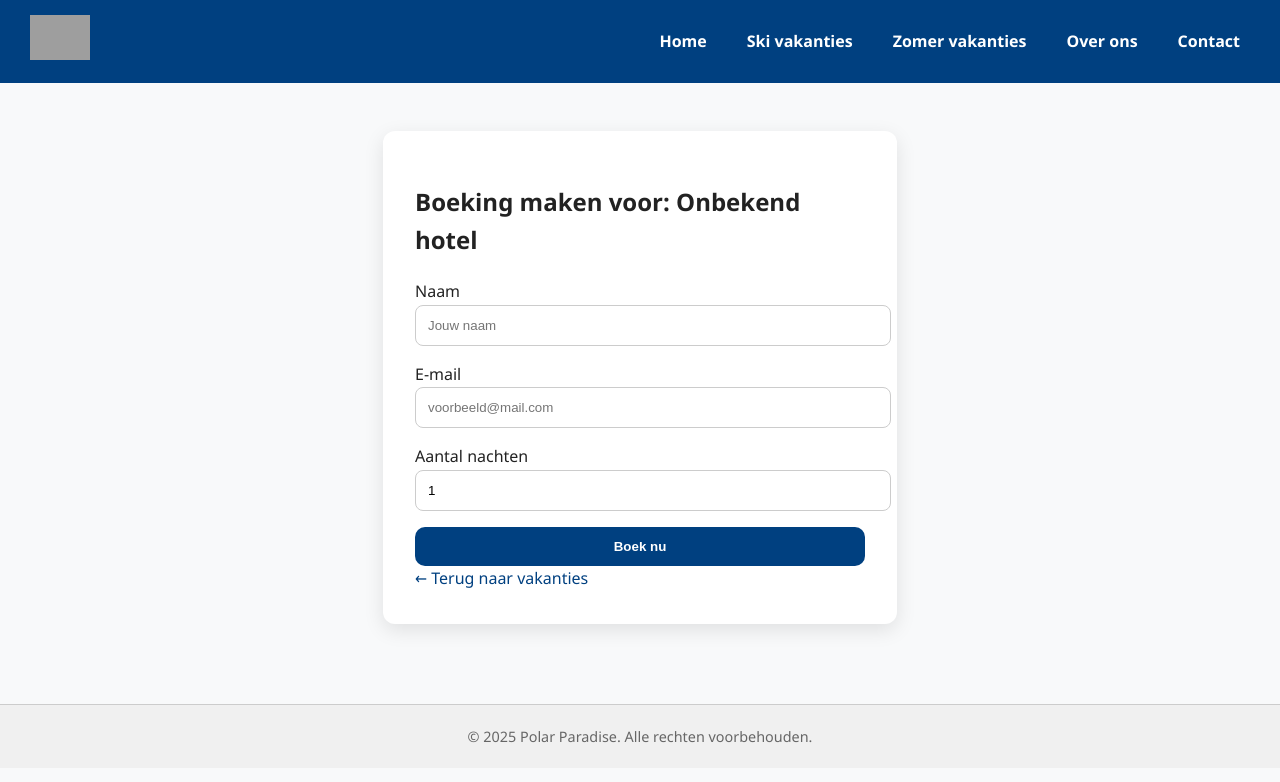
After one commit to AidenColin024/Vakantie-website, a PHP site: page /boeking.php in a window 1280 px wide. The commit adds this page. Shown: the top 782 px of the page. Run offline with PHP 8.4, Linux system fonts and the light colour scheme; grey boxes are pictures that could not be loaded.

Commit message:
boeking pagina gemaakt

```diff
--- /dev/null
+++ b/html/boeking.php
@@ -0,0 +1,71 @@
+<?php
+$hotel = isset($_GET['hotel']) ? htmlspecialchars($_GET['hotel']) : 'Onbekend hotel';
+$melding = '';
+
+if ($_SERVER["REQUEST_METHOD"] === "POST") {
+    $naam = trim($_POST['naam'] ?? '');
+    $email = trim($_POST['email'] ?? '');
+    $aantalNachten = intval($_POST['aantal_nachten'] ?? 1);
+
+    if ($naam === '' || $email === '' || $aantalNachten < 1) {
+        $melding = "Vul alle velden correct in.";
+    } else {
+        $melding = "Bedankt voor je boeking bij <strong>$hotel</strong>, $naam! We nemen zo snel mogelijk contact met je op via $email.";
+    }
+}
+?>
+
+<!DOCTYPE html>
+<html lang="nl">
+<head>
+    <meta charset="UTF-8" />
+    <meta name="viewport" content="width=device-width, initial-scale=1" />
+    <title>Boeking maken – <?php echo $hotel; ?> | Polar & Paradise</title>
+    <link rel="stylesheet" href="vakantie.css" />
+</head>
+<body>
+<header class="pp-header">
+    <div class="logo">
+        <a href="index.php"><img src="images/image1 (1).png" alt="Polar & Paradise" /></a>
+    </div>
+    <nav class="pp-nav">
+        <ul>
+            <li><a href="index.php">Home</a></li>
+            <li><a href="ski.php">Ski vakanties</a></li>
+            <li><a href="zomer.php">Zomer vakanties</a></li>
+            <li><a href="overons.php">Over ons</a></li>
+            <li><a href="contact.php">Contact</a></li>
+        </ul>
+    </nav>
+</header>
+
+<main class="booking-main">
+    <section class="booking-container">
+        <h1>Boeking maken voor: <?php echo $hotel; ?></h1>
+
+        <?php if ($melding): ?>
+            <div class="alert"><?php echo $melding; ?></div>
+        <?php endif; ?>
+
+        <form class="booking-form" method="post" action="">
+            <label for="naam">Naam</label>
+            <input type="text" id="naam" name="naam" placeholder="Jouw naam" required />
+
+            <label for="email">E-mail</label>
+            <input type="email" id="email" name="email" placeholder="voorbeeld@mail.com" required />
+
+            <label for="aantal_nachten">Aantal nachten</label>
+            <input type="number" id="aantal_nachten" name="aantal_nachten" min="1" value="1" required />
+
+            <button type="submit" class="btn-submit">Boek nu</button>
+        </form>
+
+        <a href="oostenrijk.php" class="link-back">← Terug naar vakanties</a>
+    </section>
+</main>
+
+<footer class="pp-footer">
+    © 2025 Polar Paradise. Alle rechten voorbehouden.
+</footer>
+</body>
+</html>
--- a/html/vakantie.css
+++ b/html/vakantie.css
@@ -670,6 +670,51 @@ section {
     line-height: 1.6;
 }
 
+.hotel-container {
+    max-width: 1100px;
+    margin: 3rem auto 5rem auto;
+    padding: 0 20px;
+    background-color: white;
+    border-radius: 12px;
+    box-shadow: 0 4px 15px rgba(0,0,0,0.1);
+}
+
+.hotel-image img {
+    width: 100%;
+    height: 250px;
+    object-fit: cover;
+    border-radius: 12px;
+}
+
+/* Enkele basics voor boekingspagina */
+.booking-container {
+    max-width: 450px;
+    margin: 3rem auto 5rem auto;
+    background: white;
+    padding: 2rem;
+    border-radius: 12px;
+    box-shadow: 0 6px 20px rgba(0,0,0,0.1);
+}
+
+.booking-form input, .booking-form select {
+    width: 100%;
+    padding: 0.75rem;
+    margin-bottom: 1rem;
+    border-radius: 8px;
+    border: 1px solid #ccc;
+}
+
+.booking-form button {
+    width: 100%;
+    background-color: #004080;
+    color: white;
+    padding: 12px;
+    border-radius: 10px;
+    border: none;
+    font-weight: 700;
+    cursor: pointer;
+}
+
 /* ====================================== */
 /*             Responsiveness             */
 /* ====================================== */
```
Also changed, not shown: html/winter/oostenrijk/tirol-resort.php (+93 -16 lines), html/images/tyrol resort.jpg (deleted).
